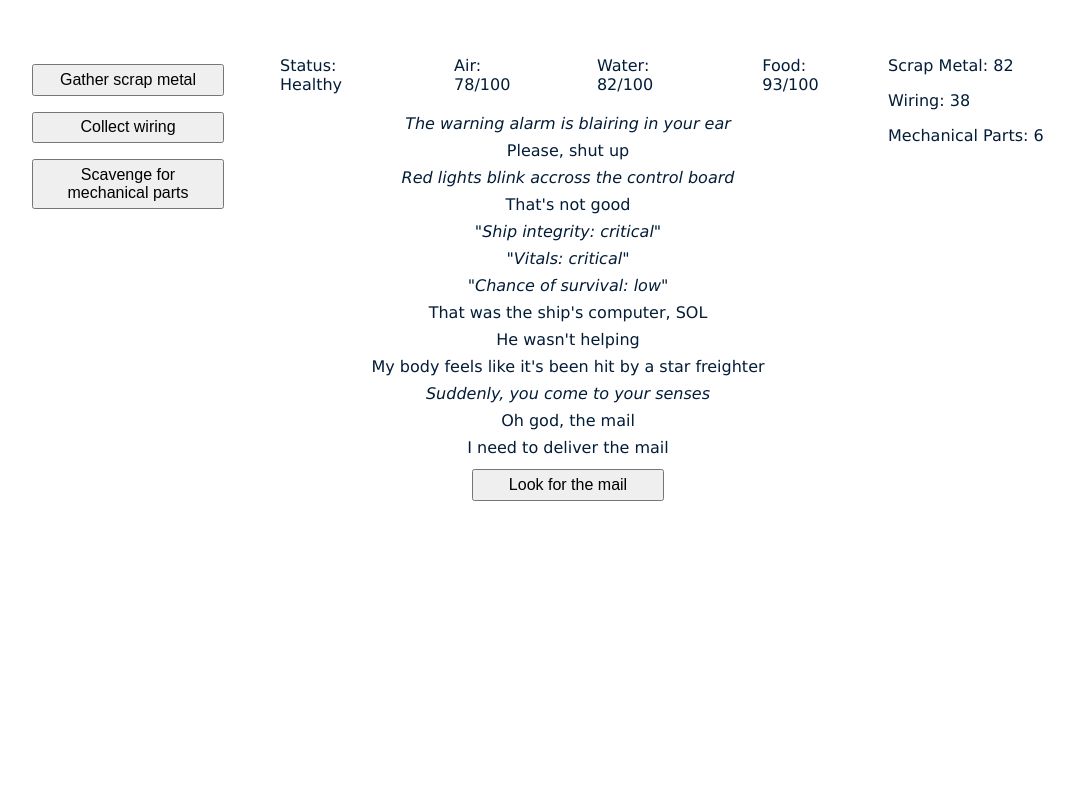
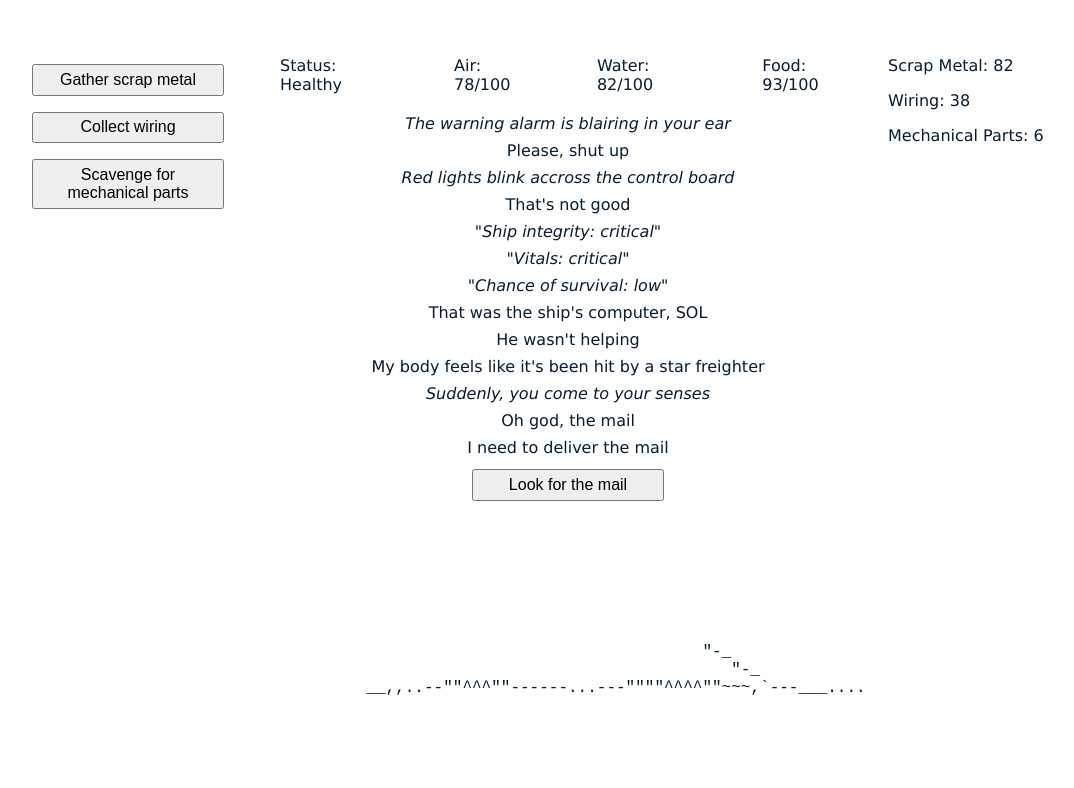
Before and after one commit to wesbeard/Intergalactic-Post, a plain HTML site: page index.html in a window 1280 px wide. Shown: the whole page, without its empty margins (112-1186 px from the left). Drawn offline with Linux system fonts and the light colour scheme.

Commit message:
Working on ascii art

```diff
--- a/index.html
+++ b/index.html
@@ -54,7 +54,16 @@
 
       <div id="ascii-art">
         <!-- Render the ASCII art for the current location -->
-        <p></p>
+        <pre>
+
+
+
+
+                                             "-_
+                                                "-_
+          __,,..--""^^^""------...---""""^^^^""~~~,`---___....
+
+        </pre>
       </div>
 
     </div>
--- a/style.css
+++ b/style.css
@@ -70,3 +70,8 @@ button {
     margin: auto;
     margin-top: 1vh;
 }
+
+#ascii-art {
+    font-family: monospace;
+    white-space: pre;
+}
```
